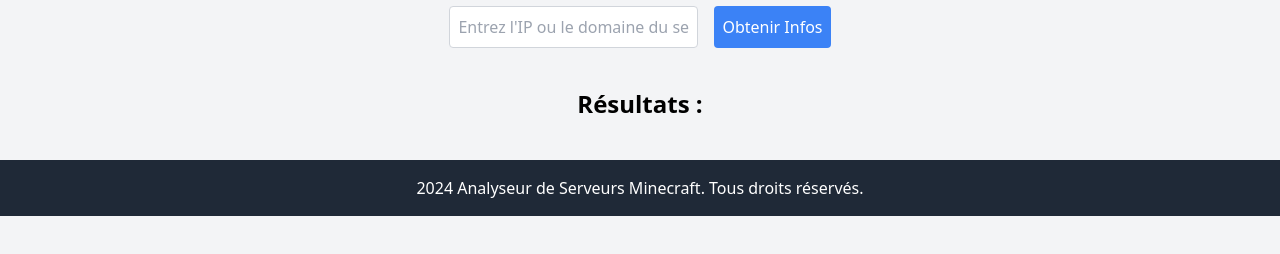
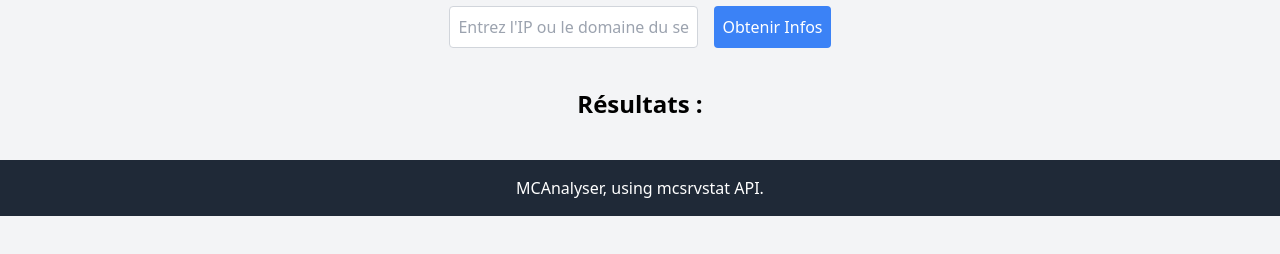
Before and after one commit to imstuart/mcanalyser, a website: page index.html in a window 1280 px wide. Shown: the part 106-360 px from the top of the page. Drawn offline with nearby package versions, Linux system fonts and the light colour scheme.

Commit message:
Update index.html (footer)

```diff
--- a/index.html
+++ b/index.html
@@ -42,7 +42,7 @@
         </div>
     </div>
     <footer class="bg-gray-800 text-white text-center p-4 mt-10">
-        <p> 2024 Analyseur de Serveurs Minecraft. Tous droits réservés.</p>
+        <p> MCAnalyser, using mcsrvstat API.</p>
     </footer>
     <script>
         function formatDateToDDMMYYYY(dateString) {
```
